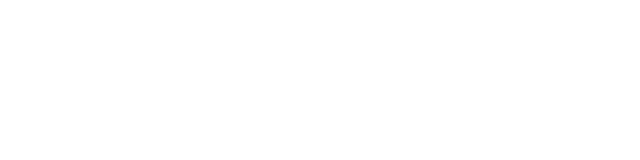
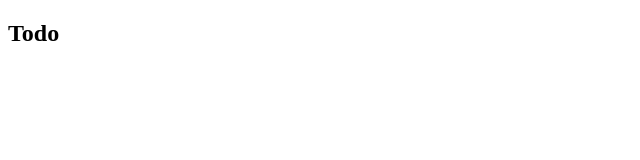
Before and after one commit to DjurreAikema/AngularStart-ToDo, an Angular app: page /home in a window 1280 px wide. Before the commit this address led to /. Shown: the top 160 px of the page, without its empty margins (0-640 px from the left). Built offline with nearby package versions, Linux system fonts and the light colour scheme.

Commit message:
Lesson 1

```diff
--- a/src/app/app.routes.ts
+++ b/src/app/app.routes.ts
@@ -1,3 +1,13 @@
-import { Routes } from '@angular/router';
+import {Routes} from '@angular/router';
 
-export const routes: Routes = [];
+export const routes: Routes = [
+  {
+    path: 'home',
+    loadComponent: () => import('./home/home.component'),
+  },
+  {
+    path: '',
+    redirectTo: 'home',
+    pathMatch: 'full',
+  }
+];
--- /dev/null
+++ b/src/app/home/home.component.ts
@@ -0,0 +1,9 @@
+import {Component} from '@angular/core';
+
+@Component({
+  standalone: true,
+  selector: 'app-home',
+  template: `<h2>Todo</h2>`,
+})
+export default class HomeComponent {
+}
```
